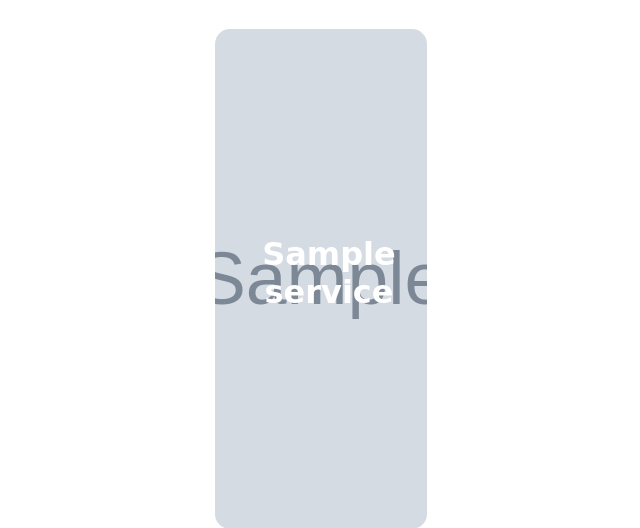
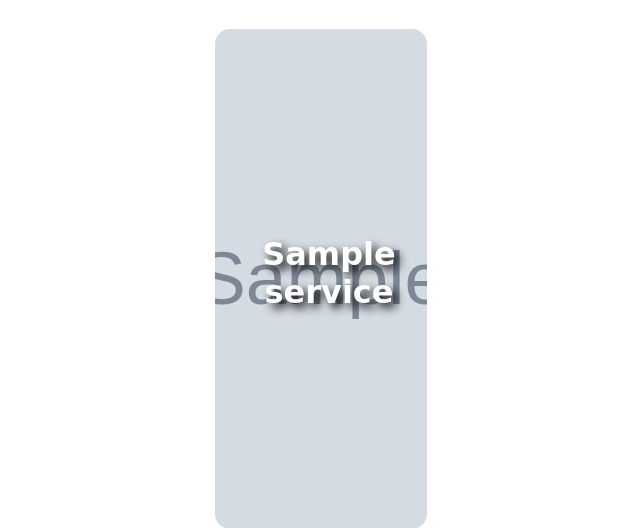
Before and after one commit to whyme-duh/sapp-fit, a Django app: page / in a window 1280 px wide. Shown: the part 2128-2656 px from the top of the page, without its empty margins (319-959 px from the left). Run offline with Django 4.2, Linux system fonts and the light colour scheme; tables that the repository leaves empty hold one stand-in row (values such as "Sample post"); grey boxes marked "Sample" are stand-in pictures; some libraries are stand-ins or nearby versions; some web fonts are replaced.

Commit message:
small shadow fix

```diff
--- a/website/static/website/style.css
+++ b/website/static/website/style.css
@@ -535,6 +535,7 @@ li a:hover{
 }
 .service-name {
     left:50%;
+    text-shadow: 5px 5px 10px rgb(0, 0, 0);
     transform: translate(-50%, -50%);
     font-family: var(--title-family);
     text-align: center;
```
